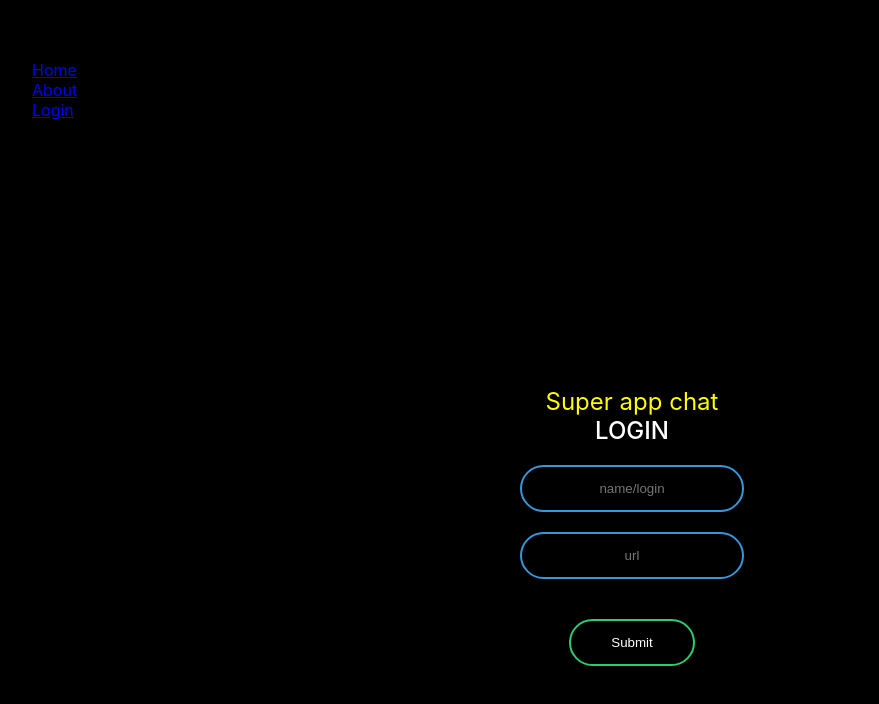
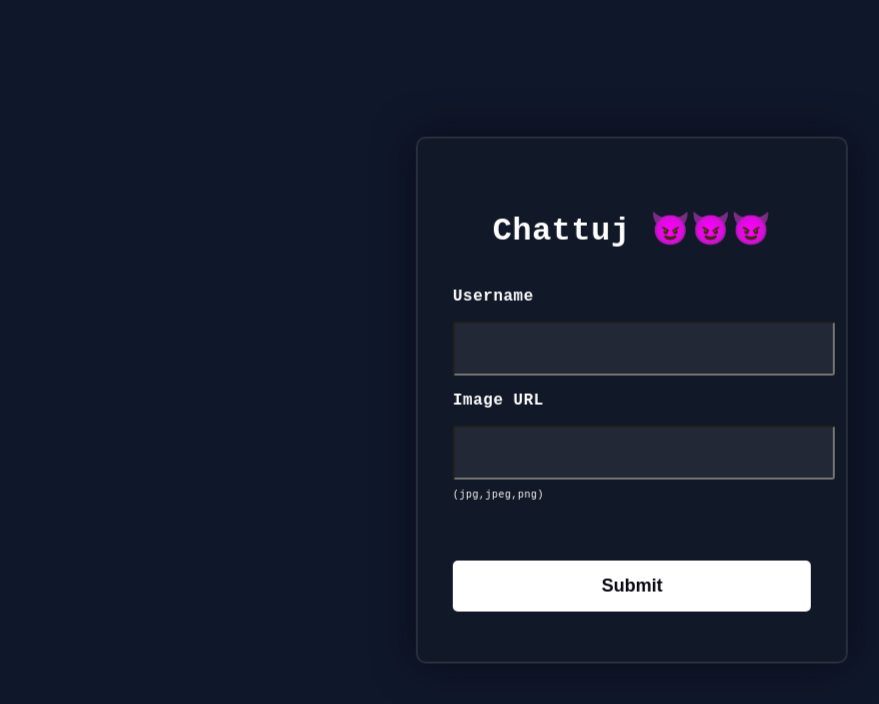
Before and after one commit to kielonl/react-chat-ui, a React (Create React App) app in the folder weblog/: page /login in a window 1280 px wide. Shown: the top 704 px of the page, without its empty margins (8-887 px from the left). Built offline with nearby package versions, Linux system fonts and the light colour scheme.

Commit message:
changed login screen

```diff
--- a/weblog/src/App.js
+++ b/weblog/src/App.js
@@ -3,25 +3,11 @@ import "./container/LoginFrom.css";
 import NameForm from "./container/LoginFrom";
 import About from "./container/About";
 import Home from "./container/Homepage";
-import { BrowserRouter as Router, Route, Routes, Link } from "react-router-dom";
+import { BrowserRouter as Router, Route, Routes } from "react-router-dom";
 
 function App() {
   return (
     <Router>
-      <nav>
-        <h3>Logo</h3>
-        <ul className="navlinks">
-          <li>
-            <Link to="/home">Home</Link>
-          </li>
-          <li>
-            <Link to="/About">About</Link>
-          </li>
-          <li>
-            <Link to="/login">Login</Link>
-          </li>
-        </ul>
-      </nav>
       <Routes>
         <Route path="/about" element={<About />} />
         <Route path="/home" element={<Home />} />
--- a/weblog/src/container/LoginFrom.css
+++ b/weblog/src/container/LoginFrom.css
@@ -1,6 +1,9 @@
 body {
-  background-color: black;
+  background-color: #0f172a;
+  letter-spacing:0.5px;
+  font-family: 'Red Hat Mono', monospace;
 }
+/*
 #fromlog {
   text-align: center;
   color: yellow;
@@ -11,12 +14,8 @@ body {
   flex-direction: column;
   align-items: center;
   justify-content: center;
-  height: 100vh;
-}
-#log {
-  color: white;
-  text-transform: uppercase;
-  font-weight: 500;
+  background-color: #27272a;
+  width:500px;
 }
 #fromlog input[type="text"],
 #fromlog input[type="password"] {
@@ -33,20 +32,63 @@ body {
   border-radius: 24px;
   transition: 0.25s;
 }
+*/
+#upertext{
+  font-weight: bold;
+
+}
+.input-text-above{
+  float:left;
+  font-weight: bold;
+}
+#fromlog{
+  flex-direction:column;
+  text-align: center;
+}
+#int{
+  color:white;
+  background-color: #111827;
+  height:max-content;
+  width: 22.4rem;
+  position: absolute;
+  transform: translate(-50%,-50%);
+  top: 50%;
+  left: 50%;
+  border-radius: 10px;
+  backdrop-filter: blur(10px);
+  border: 2px solid rgba(255,255,255,0.1);
+  box-shadow: 0 0 40px rgba(8,7,16,0.6);
+  padding: 50px 35px;
+}
+#int input{
+  display: block;
+  height: 50px;
+  width: 100%;
+  background-color: rgba(255,255,255,0.07);
+  border-radius: 3px;
+  padding: 0 10px;
+  margin-top: 8px;
+  font-size: 20px;
+  font-weight: 300;
+  outline:none;
+  color:white;
+}
 button {
-  border: 0;
-  background: none;
-  display: block;
-  margin: 20px auto;
-  text-align: center;
-  border: 2px solid #2ecc71;
-  padding: 14px 40px;
-  outline: none;
-  color: white;
-  border-radius: 24px;
-  transition: 0.25s;
-  cursor: pointer;
+  margin-top: 50px;
+    width: 100%;
+    background-color: #ffffff;
+    color: #080710;
+    padding: 15px 0;
+    font-size: 18px;
+    font-weight: 600;
+    border-radius: 5px;
+    cursor: pointer;
+    border:none
 }
 button:hover {
-  background: #2ecc71;
+  background-color:#a1a1aa;
 }
+.image-format-info{
+  font-size:10px;
+  float:left;
+}
--- a/weblog/src/container/LoginFrom.js
+++ b/weblog/src/container/LoginFrom.js
@@ -1,8 +1,7 @@
 import React, { useState } from "react";
 import axios from "axios";
 import "./LoginFrom.css";
-import WebChat from "./Chat";
-import { useNavigate, Link } from "react-router-dom";
+import { useNavigate } from "react-router-dom";
 const url = "http://localhost:8080/users";
 const NameForm = () => {
   const [username, setName] = useState("");
@@ -33,26 +32,28 @@ const NameForm = () => {
 
   return (
     <div id="fromlog">
-      <div id="upertext">Super app chat</div>
-      <div id="log">Login</div>
       <div id="int">
+        <h1 id="upertext">Chattuj 😈😈😈</h1>
+        <p class="input-text-above">Username</p>
         <input
           type={"text"}
           name="user"
           value={username}
-          placeholder="name/login"
+          autoComplete="off"
           onChange={(e) => setName(e.target.value)}
         />
+        <p class="input-text-above">Image URL</p>
         <input
           type={"text"}
           name="url"
           value={imageUrl}
-          placeholder="url"
+          autoComplete="off"
           onChange={(e) => setUrl(e.target.value)}
         />
-      </div>
-      <div id="button">
-        <button onClick={handleSumibt}>Submit</button>
+        <p class="image-format-info">(jpg,jpeg,png)</p>
+        <div id="button">
+          <button onClick={handleSumibt}>Submit</button>
+        </div>
       </div>
     </div>
   );
```
Also changed, not shown: 1 other file (tests, documents, lock files or other folders).
